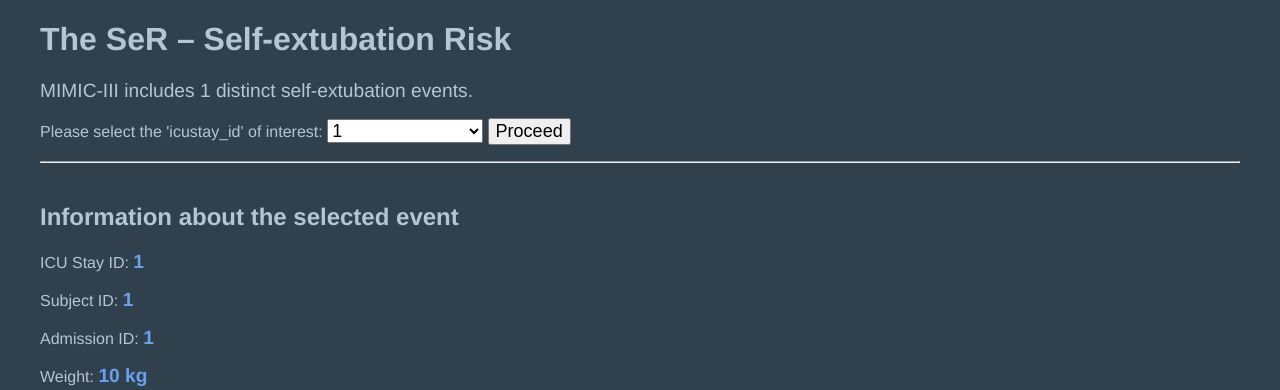
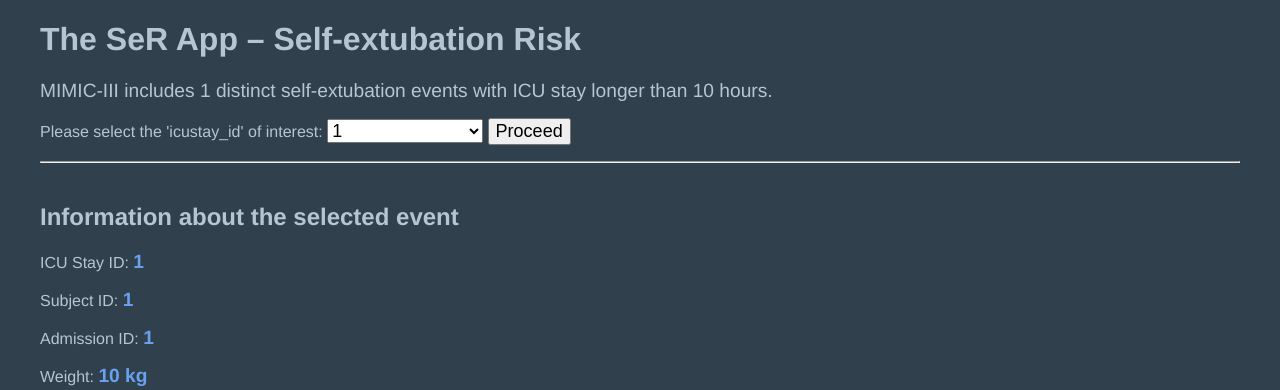
Before and after one commit to bewoow/ser-app, a Flask app: template templates/home.html in a window 1280 px wide. Shown: the part 35-425 px from the top of the page. Run offline with Flask 2, Linux system fonts and the light colour scheme; the template is opened without the code that fills it: most values are stand-ins (such as "Sample title", 1, 10 or a date in 2020); parts of the project's set-up code (start-up, migrations or seed data) failed here and were passed over.

Commit message:
Update number of SE events.

```diff
--- a/ser_webapp.py
+++ b/ser_webapp.py
@@ -10,7 +10,8 @@
 
 df_se_cohort_reduced = get_se_cohort()
 # Final SE cohort with duration of MV > 12 hours
-se_cohort = df_se_cohort_reduced[df_se_cohort_reduced['duration_hours'] >= 12]
+mv_hours = 12
+se_cohort = df_se_cohort_reduced[df_se_cohort_reduced['duration_hours'] >= mv_hours]
 
 
 @app.route('/', methods=['GET', 'POST'])
@@ -18,7 +19,7 @@
     icustay_ids = [str(id) for id in list(se_cohort['icustay_id'])]
 
     if request.method == 'GET':
-        return render_template('home.html', icustay_ids=icustay_ids, num_se=df_se_cohort_reduced.shape[0],
+        return render_template('home.html', icustay_ids=icustay_ids, num_se=se_cohort.shape[0], mv_hours=mv_hours,
                                sel_icustay_id='', sel_subject_id='', sel_adm_id='', sel_weight='', sel_height='',
                                sel_bmi='', sel_start_mv='', sel_end_mv='', sel_dur_mv='')
     else:
@@ -34,7 +35,7 @@
             sel_dur_mv = str(
                 np.round(se_cohort[se_cohort['icustay_id'] == int(sel_icustay_id)]['duration_hours'].iloc[0], 2))
 
-            return render_template('home.html', icustay_ids=icustay_ids, num_se=df_se_cohort_reduced.shape[0],
+            return render_template('home.html', icustay_ids=icustay_ids, num_se=se_cohort.shape[0], mv_hours=mv_hours,
                                    sel_icustay_id=sel_icustay_id, sel_subject_id=sel_subject_id, sel_adm_id=sel_adm_id,
                                    sel_weight=sel_weight, sel_height=sel_height, sel_bmi=sel_bmi, sel_start_mv=sel_start_mv,
                                    sel_end_mv=sel_end_mv, sel_dur_mv=sel_dur_mv)
--- a/templates/home.html
+++ b/templates/home.html
@@ -5,10 +5,11 @@
     {% extends "layout.html" %}
     {% block content %}
     <div class="home">
-        <h1>The SeR – Self-extubation Risk</h1>
+        <h1>The SeR App – Self-extubation Risk</h1>
         <p></p>
         <p></p>
-        <bigger-font> MIMIC-III includes {{ num_se }} distinct self-extubation events.</bigger-font>
+        <bigger-font> MIMIC-III includes {{ num_se }} distinct self-extubation events
+            with ICU stay longer than {{ mv_hours }} hours.</bigger-font>
         <p></p>
         <form method="POST" action="/">
             <span> Please select the 'icustay_id' of interest: </span>
```
